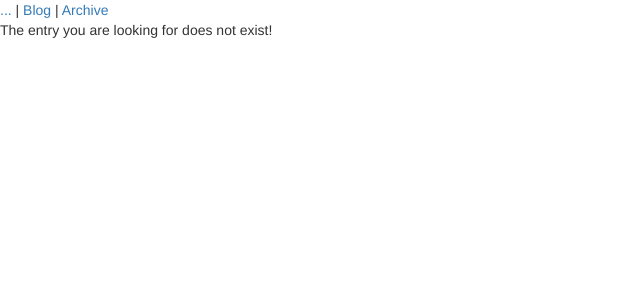
After one commit to letam/alliknowisnothing, a Django app: page /blog/1/ in a window 1280 px wide. The commit adds this page. Shown: the top 300 px of the page, without its empty margins (0-640 px from the left). Run offline with Django 3.2, Linux system fonts and the light colour scheme; some libraries are stand-ins or nearby versions.

Commit message:
Add guts of the blog app   - backend functionality   - frontend skeleton

```diff
--- a/alliknowisnothing_project/alliknowisnothing/urls.py
+++ b/alliknowisnothing_project/alliknowisnothing/urls.py
@@ -10,8 +10,9 @@ urlpatterns = patterns('',
     # url(r'^$', 'alliknowisnothing.views.home', name='home'),
     # url(r'^blog/', include('blog.urls')),
 
-    url(r'^api/admin/', include(admin.site.urls)),
-    url(r'^api/blog/', include('blog.urls')),
+    url(r'^admin/', include(admin.site.urls)),
+    url(r'^blog/', include('blog.urls')),
 
+    url(r'^$', 'blog.views.redirect_to_blog_home'),
 
 )
--- a/alliknowisnothing_project/blog/helper_functions.py
+++ b/alliknowisnothing_project/blog/helper_functions.py
@@ -1,30 +1,83 @@
 from django.conf import settings
-import os, datetime
+import os, json
 
 
 
-def get_blog_entry_file_names():
+def get_entry_file_names(reverse=False):
+    ''' Return a list of file names containing blog entries.
+        The file names are of the format: YYYY-MM-DD_Name-Of-Entry.json
+    '''
     entries_dir = settings.BLOG_ENTRIES_DIR
     file_list = os.listdir(entries_dir)
+    if reverse:
+        file_list.sort(reverse=True)
     return file_list
 
 
-def get_blog_entry_names_with_file_names():
-    file_list = get_blog_entry_file_names()
-    entries = { file[11:-5].lower(): file  for file in file_list }
-    return entries
+def get_entry_names_with_file_names():
+    entries = get_entry_file_names()
+    entry_data = { entry[11:-5].lower(): entry  for entry in entries }
+    return entry_data
 
 
-def get_blog_entries_v1():
-    file_list = get_blog_entry_file_names()
-    file_list.sort(reverse=True)
-    entries = [ {   'article' : file[11:-5].replace('-', ' '),
-                    'date': file[:10],
-                } for file in file_list ]
-    return entries
+
+## for HTML Views ##
+
+def get_entries():
+    entries = get_entry_file_names(reverse=True)
+    entry_data = [ {'name' : entry[11:-5].replace('-', ' '),
+                    'date': entry[:10],
+                    'url': '/blog/{}/'.format(entry[11:-5]),
+                } for entry in entries ]
+    return entry_data
 
 
-def get_blog_entries():
-    entries = get_blog_entry_file_names()
-    entries.sort(reverse=True)
-    return entries
+def read_entry_file(file_name):
+    file = open(os.path.join(settings.BLOG_ENTRIES_DIR, file_name), 'r')
+    data = file.read()
+    file.close()
+    contents = json.loads(data)
+    return contents
+
+
+def get_entry_contents(entry=''):
+    ''' If an entry is provided, look for it and returns its contents as a dict.
+        If an entry is not provided, look for the latest entry and return its contents as a dict.
+        If the entry requested is not found, return an empty dict.
+    '''
+    contents = {}
+    if entry:
+        entry = entry.lower()
+        entries = get_entry_names_with_file_names()
+        if entry in entries:
+            file_name = entries[entry]
+            contents = read_entry_file(file_name)
+    else:
+        entries = get_entry_file_names(reverse=True)
+        if entries:
+            file_name = entries[0]
+        contents = read_entry_file(file_name)
+
+    return contents
+
+
+## for API ##
+
+
+def get_entry_url(entry=''):
+    url = ''
+    if entry:
+        entry = entry.lower()
+        entries = get_entry_names_with_file_names()
+        if entry in entries:
+            file_name = entries[entry]
+            url = (settings.BLOG_ENTRIES_URL + file_name)
+    return url
+
+
+def get_entries_ajax():
+    entries = get_entry_file_names(reverse=True)
+    entry_data = [ {'name' : entry[11:-5].replace('-', ' '),
+                    'date': entry[:10],
+                } for entry in entries ]
+    return entry_data
--- a/alliknowisnothing_project/blog/static/blog/js/blog.js
+++ b/alliknowisnothing_project/blog/static/blog/js/blog.js
@@ -0,0 +1,10 @@
+
+var fetchBlogEntry = function(url) {
+//	var sample = '/static/blog_entries/2013-12-28_Hello-World.json';
+	$.getJSON(url, function(data) {
+		$('title').html(data.title);
+		$('#title').html(data.title);
+		$('#date').html(data.date);
+		$('#content').html(data.content);
+	});
+};
--- a/alliknowisnothing_project/blog/urls.py
+++ b/alliknowisnothing_project/blog/urls.py
@@ -6,11 +6,16 @@ urlpatterns = patterns('',
 
     url(r'^$', 'blog.views.home'),
     url(r'^archive/$', 'blog.views.archive'),
-    url(r'^test/$', 'blog.views.test'),
-    url(r'^broken/$', 'blog.views.broken'),
+    url(r'^TEST_test/$', 'blog.views.test_test'),
+    url(r'^TEST_broken/$', 'blog.views.test_broken'),
 
-    url (r'^entry/(?P<entry>[\w-]+)/$', 'blog.views.get_entry_url'),
-    url (r'^entry/$', 'blog.views.get_entry_url'),
+    url(r'^(?P<name>[\w-]+)/$', 'blog.views.entry'),
+
+
+    ## API ##
+    url(r'^api/archive/$', 'blog.views.archive_list'),
+    url(r'^api/entry_url/(?P<name>[\w-]+)/$', 'blog.views.entry_url'),
+    url(r'^api/entry_url/$', 'blog.views.entry_url'),
 
 
 )
--- a/alliknowisnothing_project/blog/views.py
+++ b/alliknowisnothing_project/blog/views.py
@@ -5,14 +5,32 @@ from django.template import RequestContext, loader
 from django.conf import settings
 import json
 
-from helper_functions import get_blog_entries, get_blog_entry_names_with_file_names
+from helper_functions import (
+        get_entries, get_entry_names_with_file_names, get_entry_url, get_entries_ajax, get_entry_contents
+    )
+
+
+def test_test(request):
+    return HttpResponse('It\'s alive!')
+
+def test_broken(request):
+    a = 0/0
+    return HttpResponse('I am supposed to return a 500 error!!!')
+
+
+## HTML views ##
 
 def home(request):
+    template = loader.get_template('blog/index.html')
 
-    template = loader.get_template('blog/index.html')
-    context = RequestContext(request, {
-                                       }
-    )
+    entry_contents = get_entry_contents()
+
+    context_dict = {}
+
+    if entry_contents:
+        context_dict['entry'] = entry_contents
+
+    context = RequestContext(request, context_dict)
 
     return HttpResponse(template.render(context))
 
@@ -21,28 +39,44 @@ def redirect_to_blog_home(request):
     return HttpResponseRedirect(reverse('blog.views.home'))
 
 
+def entry(request, name):
+    template = loader.get_template('blog/entry.html')
+
+    entry_contents = get_entry_contents(name)
+
+    context_dict = {}
+
+    if entry_contents:
+        context_dict['entry'] = entry_contents
+
+    context = RequestContext(request, context_dict)
+
+    return HttpResponse(template.render(context))
+
+
 def archive(request):
-    json_response = json.dumps({'entries': get_blog_entries()})
+    template = loader.get_template('blog/archive.html')
+
+    entries = get_entries()
+
+    context = RequestContext(request, {
+        'entries': entries
+                                       }
+    )
+
+    return HttpResponse(template.render(context))
+
+
+
+## API ##
+def archive_list(request):
+    json_response = json.dumps({'entries': get_entries_ajax()})
     return HttpResponse(json_response, content_type='application/json')
 
 
-def get_entry_url(request, entry=''):
-    if not entry:
+
+def entry_url(request, name=''):
+    if not name:
         return HttpResponse('No entry specified.')
     else:
-        entry = entry.lower()
-        entries = get_blog_entry_names_with_file_names()
-        if entry in entries:
-            file_name = entries[entry]
-            return HttpResponse(settings.BLOG_ENTRIES_URL + file_name)
-        else:
-            return HttpResponse()
-
-
-def test(request):
-    return HttpResponse('It\'s alive!')
-
-
-def broken(request):
-    a = 0/0
-    return HttpResponse('I am supposed to return a 500 error!!!')
+        return HttpResponse(get_entry_url(entry))
--- /dev/null
+++ b/alliknowisnothing_project/templates/blog/entry.html
@@ -0,0 +1,5 @@
+{% extends 'blog/index.html' %}
+
+{% block message_no_entry %}
+	<p>The entry you are looking for does not exist!</p>
+{% endblock message_no_entry %}
--- a/alliknowisnothing_project/templates/blog/index.html
+++ b/alliknowisnothing_project/templates/blog/index.html
@@ -1,15 +1,32 @@
 {% extends 'layouts/base.html' %}{% load staticfiles %}
+
+{% block html_tag_attrs %}{% endblock %}
 
 {% block css %}{{ block.super }}
 	<link rel="stylesheet" href="{% static 'blog/css/blog.css' %}" />
 {% endblock css %}
 
+{% block body_tag_attrs %}{% endblock %}
+
 {% block top %}
-
+	<div>
+		<a href="/">...</a> |
+		<a href="/blog/">Blog</a> |
+		<a href="/blog/archive/">Archive</a>
+	</div>
 {% endblock top %}
 
 {% block content %}
-This is the blog!
+{% if entry %}
+	<h1 id="title">{{ entry.title|safe }}</h1>
+	<div id="date">{{ entry.date|safe }}</div>
+	<div id="content">{{ entry.content|safe }}</div>
+{% else %}
+	{% block message_no_entry %}
+	<p>The blog is currently under construction. Come back in a few days!</p>
+	{% endblock message_no_entry %}
+{% endif %}
+
 {% endblock content %}
 
 {% block bottom %}
--- a/alliknowisnothing_project/templates/layouts/base.html
+++ b/alliknowisnothing_project/templates/layouts/base.html
@@ -1,7 +1,9 @@
 <!doctype html>{% load staticfiles %}
-<html lang="en">
+<html lang="en" {% block html_tag_attrs %}{% endblock %}>
 <head>
 	<meta charset="UTF-8" />
+	<meta http-equiv="X-UA-Compatible" content="IE=edge">
+	<meta name="viewport" content="width=device-width, initial-scale=1.0">
 	<title>{% block title %}All I Know is Nothing{% endblock %}</title>
 {% block css %}
 {% if debug %}
@@ -10,8 +12,10 @@
 	<link rel="stylesheet" href="//netdna.bootstrapcdn.com/bootstrap/3.0.3/css/bootstrap.min.css" />
 {% endif %}
 {% endblock css %}
+{% block head_extend %}{% endblock %}
 </head>
-<body>
+<body{% block body_tag_attrs %}{% endblock %}>
+
 {% block top %}{% endblock top %}
 
 {% block content %}{% endblock content %}
```
Also changed, not shown: alliknowisnothing_project/templates/blog/archive.html (added, +14 -0 lines), 1 other file.
